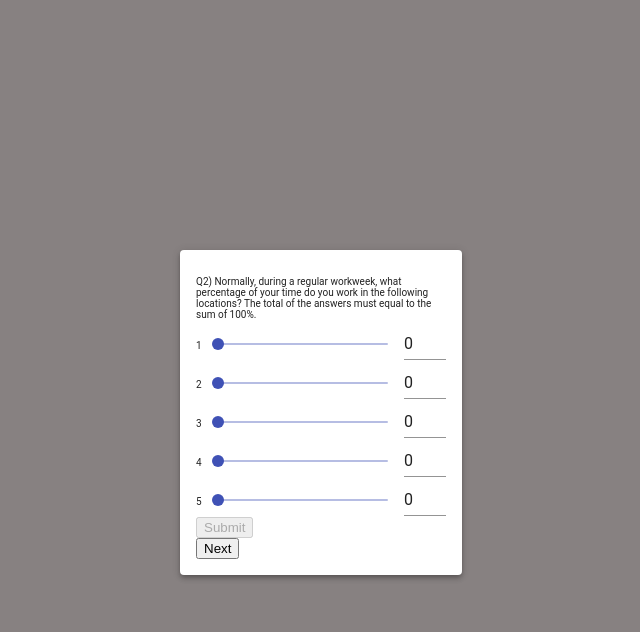
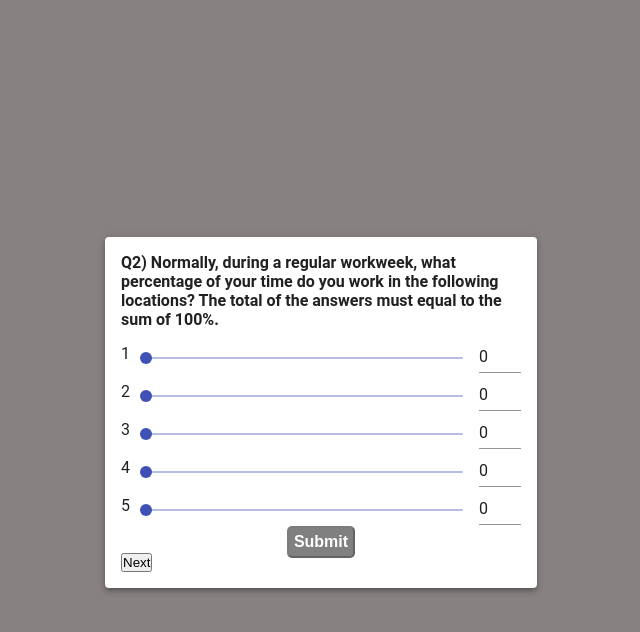
Before and after one commit to fjjes/project3-Hive, a React (Create React App) app in the folder client/: page /survey in a window 1280 px wide. Both pictures are taken after a click on the button "Next". Shown: the top 632 px of the page, without its empty margins (319-959 px from the left). Built offline with nearby package versions, Linux system fonts and the light colour scheme.

Commit message:
Changes to slider

```diff
--- a/client/src/components/Form.css
+++ b/client/src/components/Form.css
@@ -26,17 +26,19 @@ h1 {
   margin: auto;
   padding: 30px;
 }
-
+/*
 .question-component {
   border-bottom: 3px solid #bce6f8;
   padding: 20px 0;
   width: 100%;
-}
+} */
 
-.question-component button {
+.button-submit button {
+  display: flex;
+  justify-content: center;
   padding: 5px;
   font-size: 1rem;
-  margin: 10px 0;
+  margin: auto;
   display: block;
   background-color: #197e9c;
   color: #fff;
@@ -56,7 +58,7 @@ h1 {
 .question-component span,
 .question-component li,
 .question-component label {
-  font-size: 0.8rem;
+  font-size: 1rem;
 }
 
 .question-intro {
--- a/client/src/components/questiontypes/Slider.js
+++ b/client/src/components/questiontypes/Slider.js
@@ -1,13 +1,14 @@
 import React, { useState, useEffect } from "react";
 import { makeStyles } from "@material-ui/core/styles";
 import Grid from "@material-ui/core/Grid";
-import Typography from "@material-ui/core/Typography";
 import Slider from "@material-ui/core/Slider";
 import Input from "@material-ui/core/Input";
+import "../Form.css";
 
 const useStyles = makeStyles({
   root: {
-    width: 250,
+    width: 400,
+    height: 300,
   },
   input: {
     width: 42,
@@ -50,7 +51,7 @@ const useStyles5 = makeStyles({
   },
 });
 
-export default function InputSlider({questionNumber}) {
+export default function InputSlider({ questionNumber }) {
   const classes = useStyles();
   const [value, setValue] = React.useState(0);
   const classes2 = useStyles2();
@@ -164,8 +165,12 @@ export default function InputSlider({questionNumber}) {
           work in the following locations? The total of the answers must equal to
           the sum of 100%
         </Typography> */}
-        <p className="question-intro">Q{questionNumber}) Normally, during a regular workweek, what percentage of your time do you work in the following locations? The total of the answers must equal to the sum of 100%.</p>
-        <Grid container spacing={2} alignItems="center">
+        <p className="question-intro">
+          Q{questionNumber}) Normally, during a regular workweek, what
+          percentage of your time do you work in the following locations? The
+          total of the answers must equal to the sum of 100%.
+        </p>
+        <Grid container spacing={2}>
           <Grid item>
             <p>1</p>
           </Grid>
@@ -193,7 +198,7 @@ export default function InputSlider({questionNumber}) {
             />
           </Grid>
         </Grid>
-        <Grid container spacing={2} alignItems="center">
+        <Grid container spacing={2}>
           <Grid item>
             <p>2</p>
           </Grid>
@@ -221,7 +226,7 @@ export default function InputSlider({questionNumber}) {
             />
           </Grid>
         </Grid>
-        <Grid container spacing={2} alignItems="center">
+        <Grid container spacing={2}>
           <Grid item>
             <p>3</p>
           </Grid>
@@ -249,7 +254,7 @@ export default function InputSlider({questionNumber}) {
             />
           </Grid>
         </Grid>
-        <Grid container spacing={2} alignItems="center">
+        <Grid container spacing={2}>
           <Grid item>
             <p>4</p>
           </Grid>
@@ -277,7 +282,7 @@ export default function InputSlider({questionNumber}) {
             />
           </Grid>
         </Grid>
-        <Grid container spacing={2} alignItems="center">
+        <Grid container spacing={2}>
           <Grid item>
             <p>5</p>
           </Grid>
@@ -305,6 +310,7 @@ export default function InputSlider({questionNumber}) {
             />
           </Grid>
         </Grid>
+        <div className="button-submit">
           <button
             onClick={handleSubmit} //help
             disabled={totalCount === 100 ? false : true}
@@ -312,6 +318,7 @@ export default function InputSlider({questionNumber}) {
           >
             Submit
           </button>
+        </div>
       </div>
     </div>
   );
```
Also changed, not shown: client/src/components/pages/SurveyQuestionPage.js (+19 -20 lines). Lines whose indentation alone changed are shown as unchanged.
